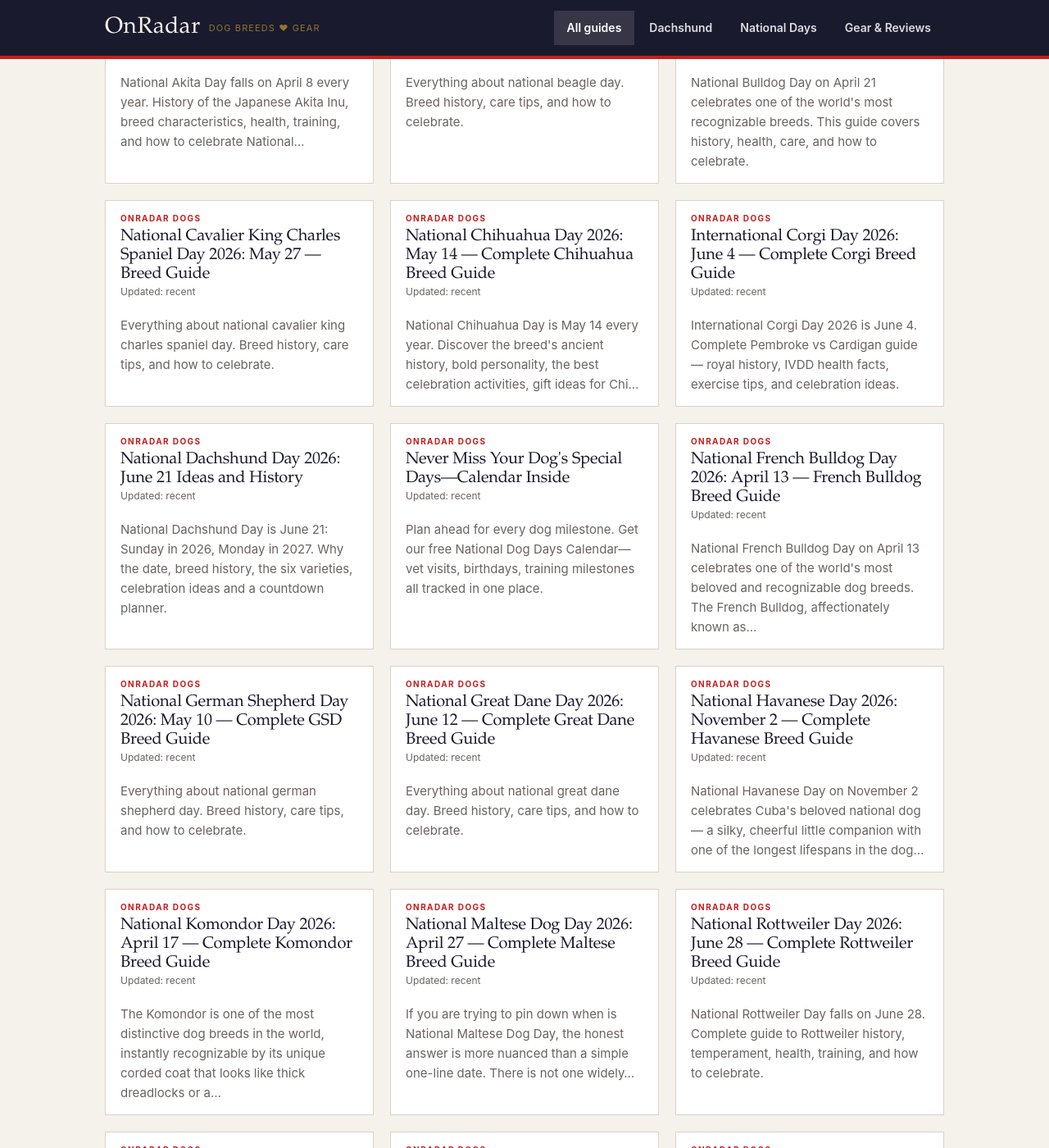
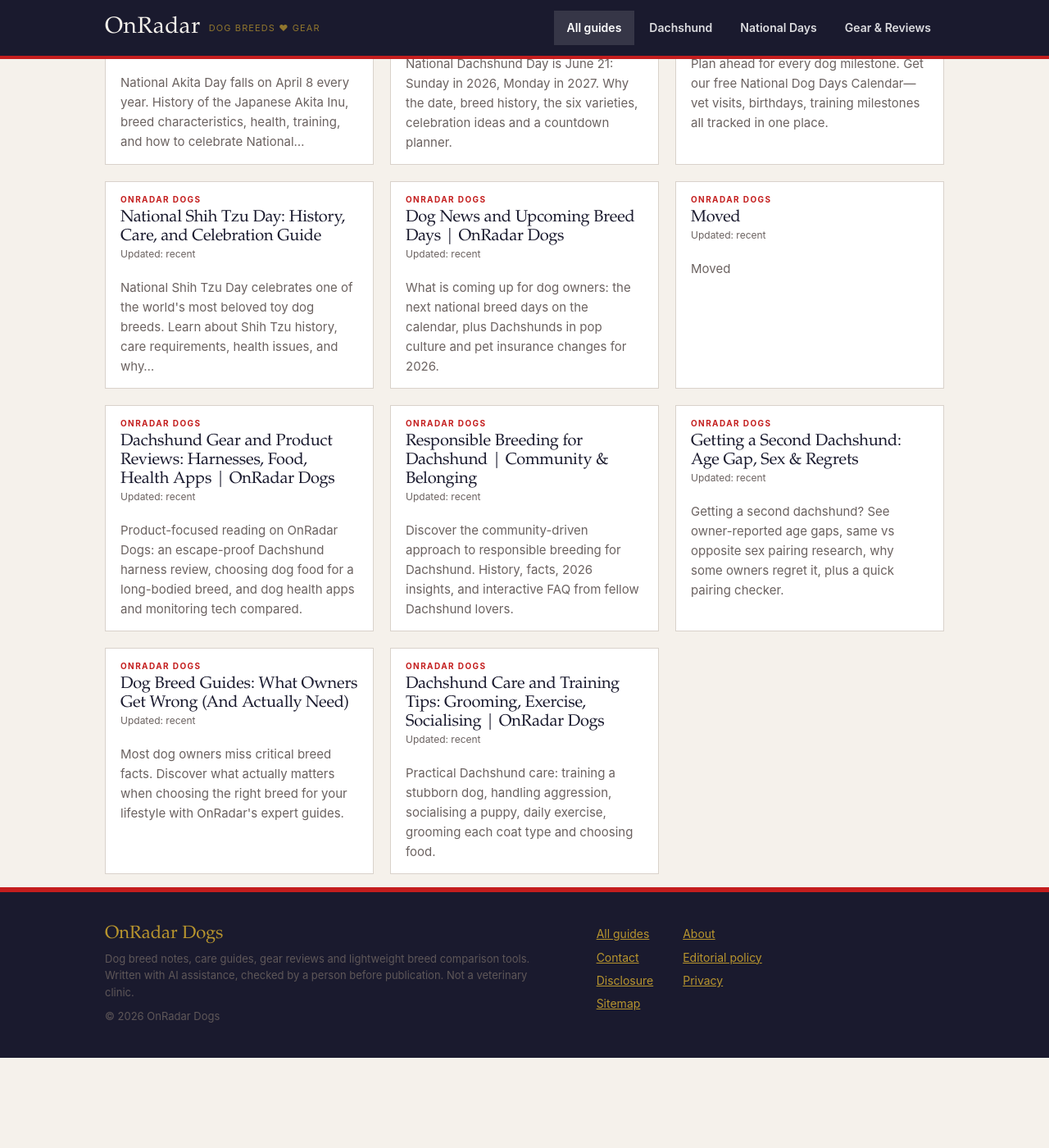
Before and after one commit to onradar-dogs/onradar-dogs.github.io, a Jekyll site: the page blog.html, which Jekyll copies as it is, in a window 1280 px wide and 1400 px high, scrolled down 2963 px. Shown: the whole window at 82% size. Built offline with Jekyll 4.4.1, drawn with Linux system fonts in a browser that asks for light colours; after the commit the page ends 4253 px from its top, so only the background shows below that; some of the changed text lies outside the part shown.

Commit message:
Clean up national-day pages: blog.html

```diff
--- a/blog.html
+++ b/blog.html
@@ -243,23 +243,23 @@ img{max-width:100%;height:auto}
     <article class="card" data-top="dachs"><p class="kicker">OnRadar Dogs</p><h2><a href="/how-to-socialize-a-dachshund-puppy.html">How to Socialize a Dachshund Puppy | Belonging & Tribe Guide</a></h2><p class="card-date">Updated: recent</p><p>Discover how to socialize a Dachshund puppy with a community-first approach. V8 psychological layer – belonging, shared values, tribe language. FAQ…</p></article>
     <article class="card" data-top="dachs"><p class="kicker">OnRadar Dogs</p><h2><a href="/ivdd-in-dachshunds-complete-guide.html">Moved</a></h2><p class="card-date">Updated: recent</p><p>Moved</p></article>
     <article class="card"><p class="kicker">OnRadar Dogs</p><h2><a href="/national-akita-day.html">National Akita Day 2026: April 8 — Complete Akita Inu Breed Guide</a></h2><p class="card-date">Updated: recent</p><p>National Akita Day falls on April 8 every year. History of the Japanese Akita Inu, breed characteristics, health, training, and how to celebrate National…</p></article>
-    <article class="card"><p class="kicker">OnRadar Dogs</p><h2><a href="/national-beagle-day.html">National Beagle Day 2026: April 22 — Complete Beagle Breed Guide</a></h2><p class="card-date">Updated: recent</p><p>Everything about national beagle day. Breed history, care tips, and how to celebrate.</p></article>
-    <article class="card"><p class="kicker">OnRadar Dogs</p><h2><a href="/national-bulldog-day.html">National Bulldog Day 2026: April 21 — Complete Bulldog Breed Guide</a></h2><p class="card-date">Updated: recent</p><p>National Bulldog Day on April 21 celebrates one of the world's most recognizable breeds. This guide covers history, health, care, and how to celebrate.</p></article>
-    <article class="card"><p class="kicker">OnRadar Dogs</p><h2><a href="/national-cavalier-king-charles-spaniel-day.html">National Cavalier King Charles Spaniel Day 2026: May 27 — Breed Guide</a></h2><p class="card-date">Updated: recent</p><p>Everything about national cavalier king charles spaniel day. Breed history, care tips, and how to celebrate.</p></article>
-    <article class="card"><p class="kicker">OnRadar Dogs</p><h2><a href="/national-chihuahua-day.html">National Chihuahua Day 2026: May 14 — Complete Chihuahua Breed Guide</a></h2><p class="card-date">Updated: recent</p><p>National Chihuahua Day is May 14 every year. Discover the breed's ancient history, bold personality, the best celebration activities, gift ideas for Chi…</p></article>
-    <article class="card"><p class="kicker">OnRadar Dogs</p><h2><a href="/national-corgi-day.html">International Corgi Day 2026: June 4 — Complete Corgi Breed Guide</a></h2><p class="card-date">Updated: recent</p><p>International Corgi Day 2026 is June 4. Complete Pembroke vs Cardigan guide — royal history, IVDD health facts, exercise tips, and celebration ideas.</p></article>
+
+
+
+
+
     <article class="card"><p class="kicker">OnRadar Dogs</p><h2><a href="/national-dachshund-day.html">National Dachshund Day 2026: June 21 Ideas and History</a></h2><p class="card-date">Updated: recent</p><p>National Dachshund Day is June 21: Sunday in 2026, Monday in 2027. Why the date, breed history, the six varieties, celebration ideas and a countdown planner.</p></article>
     <article class="card"><p class="kicker">OnRadar Dogs</p><h2><a href="/national-days.html">Never Miss Your Dog's Special Days—Calendar Inside</a></h2><p class="card-date">Updated: recent</p><p>Plan ahead for every dog milestone. Get our free National Dog Days Calendar—vet visits, birthdays, training milestones all tracked in one place.</p></article>
-    <article class="card"><p class="kicker">OnRadar Dogs</p><h2><a href="/national-french-bulldog-day.html">National French Bulldog Day 2026: April 13 — French Bulldog Breed Guide</a></h2><p class="card-date">Updated: recent</p><p>National French Bulldog Day on April 13 celebrates one of the world's most beloved and recognizable dog breeds. The French Bulldog, affectionately known as…</p></article>
-    <article class="card"><p class="kicker">OnRadar Dogs</p><h2><a href="/national-german-shepherd-day.html">National German Shepherd Day 2026: May 10 — Complete GSD Breed Guide</a></h2><p class="card-date">Updated: recent</p><p>Everything about national german shepherd day. Breed history, care tips, and how to celebrate.</p></article>
-    <article class="card"><p class="kicker">OnRadar Dogs</p><h2><a href="/national-great-dane-day.html">National Great Dane Day 2026: June 12 — Complete Great Dane Breed Guide</a></h2><p class="card-date">Updated: recent</p><p>Everything about national great dane day. Breed history, care tips, and how to celebrate.</p></article>
-    <article class="card"><p class="kicker">OnRadar Dogs</p><h2><a href="/national-havanese-day.html">National Havanese Day 2026: November 2 — Complete Havanese Breed Guide</a></h2><p class="card-date">Updated: recent</p><p>National Havanese Day on November 2 celebrates Cuba's beloved national dog — a silky, cheerful little companion with one of the longest lifespans in the dog…</p></article>
-    <article class="card"><p class="kicker">OnRadar Dogs</p><h2><a href="/national-komondor-day.html">National Komondor Day 2026: April 17 — Complete Komondor Breed Guide</a></h2><p class="card-date">Updated: recent</p><p>The Komondor is one of the most distinctive dog breeds in the world, instantly recognizable by its unique corded coat that looks like thick dreadlocks or a…</p></article>
-    <article class="card"><p class="kicker">OnRadar Dogs</p><h2><a href="/national-maltese-dog-day.html">National Maltese Dog Day 2026: April 27 — Complete Maltese Breed Guide</a></h2><p class="card-date">Updated: recent</p><p>If you are trying to pin down when is National Maltese Dog Day, the honest answer is more nuanced than a simple one-line date. There is not one widely…</p></article>
-    <article class="card"><p class="kicker">OnRadar Dogs</p><h2><a href="/national-rottweiler-day.html">National Rottweiler Day 2026: June 28 — Complete Rottweiler Breed Guide</a></h2><p class="card-date">Updated: recent</p><p>National Rottweiler Day falls on June 28. Complete guide to Rottweiler history, temperament, health, training, and how to celebrate.</p></article>
-    <article class="card"><p class="kicker">OnRadar Dogs</p><h2><a href="/national-shetland-sheepdog-day.html">National Shetland Sheepdog Day 2026: June 1 — Complete Sheltie Breed Guide</a></h2><p class="card-date">Updated: recent</p><p>As the calendar pages turn, marking the passage of time and the approach of another year, dog enthusiasts across the United States eagerly anticipate…</p></article>
+
+
+
+
+
+
+
+
     <article class="card"><p class="kicker">OnRadar Dogs</p><h2><a href="/national-shih-tzu-day.html">National Shih Tzu Day: History, Care, and Celebration Guide</a></h2><p class="card-date">Updated: recent</p><p>National Shih Tzu Day celebrates one of the world's most beloved toy dog breeds. Learn about Shih Tzu history, care requirements, health issues, and why…</p></article>
-    <article class="card"><p class="kicker">OnRadar Dogs</p><h2><a href="/national-standard-schnauzer-day.html">National Standard Schnauzer Day 2026: September 25 — Complete Breed Guide</a></h2><p class="card-date">Updated: recent</p><p>National Standard Schnauzer Day is observed on September 25. AKC breed standards, health screening, grooming requirements, and how to celebrate the Standard…</p></article>
+
     <article class="card"><p class="kicker">OnRadar Dogs</p><h2><a href="/news-and-events.html">Dog News and Upcoming Breed Days | OnRadar Dogs</a></h2><p class="card-date">Updated: recent</p><p>What is coming up for dog owners: the next national breed days on the calendar, plus Dachshunds in pop culture and pet insurance changes for 2026.</p></article>
     <article class="card" data-top="gear"><p class="kicker">OnRadar Dogs</p><h2><a href="/pet-insurance-expansion-and-coverage-2026.html">Moved</a></h2><p class="card-date">Updated: recent</p><p>Moved</p></article>
     <article class="card"><p class="kicker">OnRadar Dogs</p><h2><a href="/products.html">Dachshund Gear and Product Reviews: Harnesses, Food, Health Apps | OnRadar Dogs</a></h2><p class="card-date">Updated: recent</p><p>Product-focused reading on OnRadar Dogs: an escape-proof Dachshund harness review, choosing dog food for a long-bodied breed, and dog health apps and monitoring tech compared.</p></article>
```
